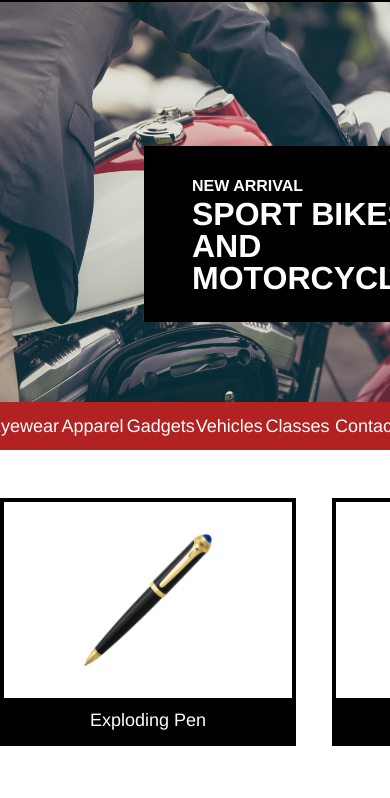
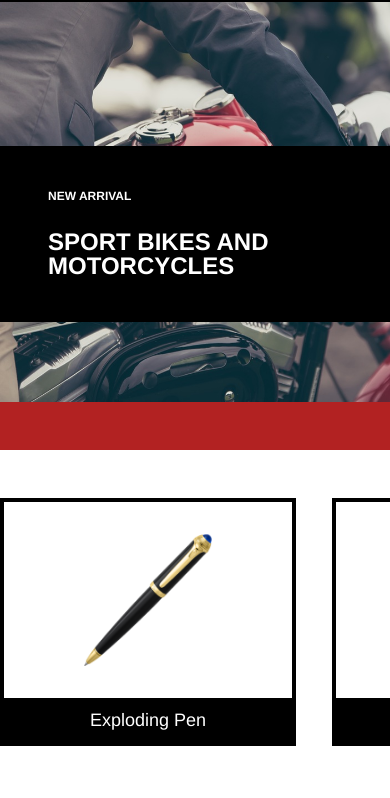
Before and after one commit to Valeruu/SecretAgentSupply, a plain HTML site: page index.html in a window 390 px wide. Shown: the part 46-844 px from the top of the page. Drawn offline with Linux system fonts and the light colour scheme.

Commit message:
Started to add media query for tablets

```diff
--- a/resources/css/style.css
+++ b/resources/css/style.css
@@ -261,3 +261,20 @@ footer {
 footer span {
   width: 960px;
 }
+
+/* This is the media query section */
+
+@media only screen and (max-width: 1024px) {
+  .main-banner {
+    margin-left: 0rem;
+  }
+  .main-banner span {
+    font-size: 0.75rem;
+  }
+  .main-banner p {
+    font-size: 1.5rem;
+  }
+  ul {
+    display: none;
+  }
+}
```
